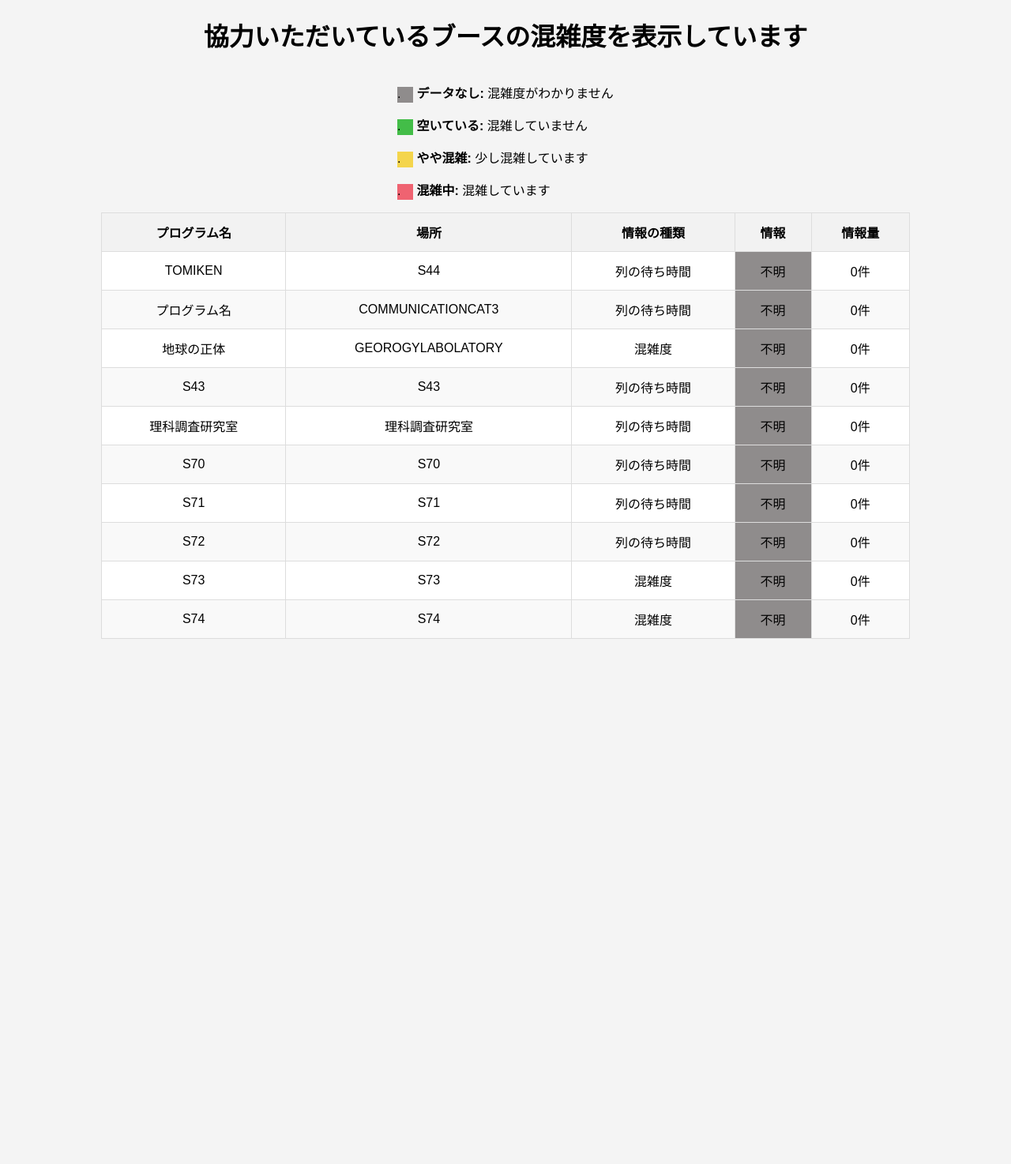
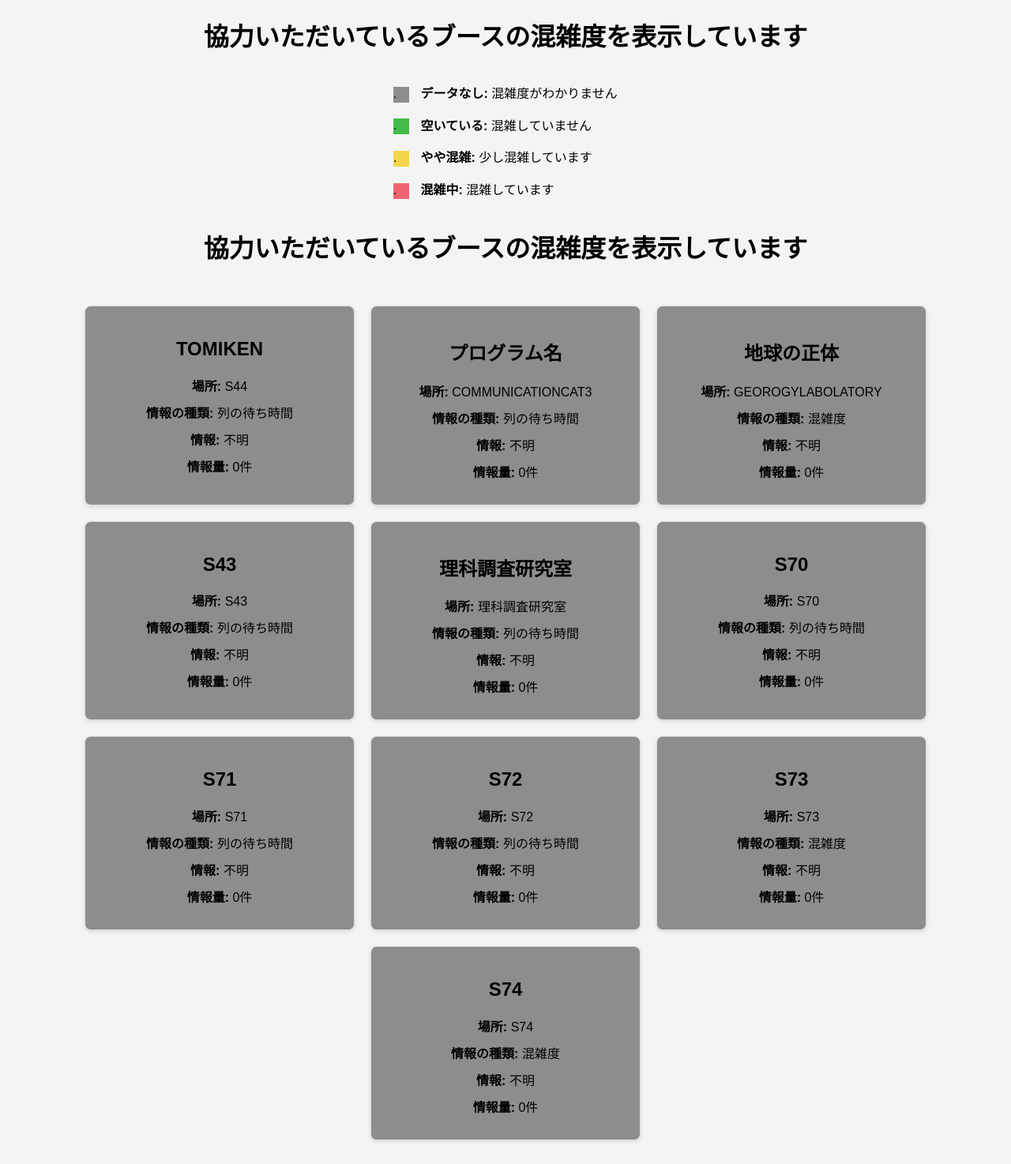
Before and after one commit to katume-eng/csmonitor2, a Django app: page /display/ in a window 1280 px wide. Shown: the whole page at 79% size. Before the commit the page ends 809 px from the top, so only its background shows below. Run offline with Django 5.2, Linux system fonts and the light colour scheme; data that the repository does not hold is empty.

Commit message:
displayのCSSを改変.各CS情報をカード風に

```diff
--- a/monitor/templates/monitor/display.html
+++ b/monitor/templates/monitor/display.html
@@ -5,6 +5,12 @@
     <meta name="viewport" content="width=device-width, initial-scale=1.0">
     <title>Congestion Situation Monitor in YSFH</title>
     <style>
+        :root {
+            --color-none: #8f8c8c;
+            --color-low: #43bd48;
+            --color-medium: #f4d54c;
+            --color-high: #ef6371;
+        }
         body {
             font-family: Arial, sans-serif;
             background-color: #f4f4f4;
@@ -13,6 +19,31 @@
             align-items: center;
             height: 100vh;
             margin: 0;
+        }
+        .card-container {
+            display: flex;
+            flex-wrap: wrap;
+            justify-content: center;
+            width: 100%;
+            padding: 20px;
+        }
+        .card {
+            background-color: #ffffff;
+            border: 1px solid #ddd;
+            border-radius: 8px;
+            margin: 10px;
+            padding: 20px;
+            width: calc(100% - 40px);
+            max-width: 300px;
+            box-shadow: 0 2px 5px rgba(0, 0, 0, 0.1);
+            text-align: center;
+        }
+        .color-box {
+            display: inline-block;
+            width: 20px;
+            height: 20px;
+            margin-right: 10px;
+            vertical-align: middle;
         }
         table {
             border-collapse: collapse;
@@ -31,31 +62,20 @@
         tr:nth-child(even) {
             background-color: #f9f9f9;
         }
-        .color-box {
-            display: inline-block;
-            width: 20px;
-            height: 20px;
-        }
         .none {
-            background-color: #8f8c8c; /* 混雑度がNoneのときの色（グレー） */
+            background-color: var(--color-none); /* 混雑度がNoneのときの色（グレー） */
         }
         .low {
-            background-color: #43bd48; /* 混雑度が低いときの色（ライトグリーン） */
+            background-color: var(--color-low); /* 混雑度が低いときの色（ライトグリーン） */
         }
         .medium {
-            background-color: #f4d54c; /* 混雑度が中程度のときの色（ライトイエロー） */
+            background-color: var(--color-medium); /* 混雑度が中程度のときの色（ライトイエロー） */
         }
         .high {
-            background-color: #ef6371; /* 混雑度が高いときの色（ライトレッド） */
+            background-color: var(--color-high); /* 混雑度が高いときの色（ライトレッド） */
         }
-        @media (max-width: 768px) {
-            table {
-                width: 100%;
-                font-size: 14px;
-            }
-            th, td {
-                padding: 8px;
-            }
+        .info {
+            margin: 10px 0;
         }
     </style>
 </head>
@@ -68,29 +88,10 @@
         <p><span class="color-box high">.</span> <strong>混雑中:</strong> 混雑しています</p>
     </div>
 
-    <table>
-        <thead>
-            <tr>
-                <th>プログラム名</th>
-                <th>場所</th>
-                <th>情報の種類</th>
-                <th>情報</th>
-                <th>情報量</th>
-            </tr>
-        </thead>
-        <tbody>
+    <h1>協力いただいているブースの混雑度を表示しています</h1>
+    <div class="card-container">
         {% for data in model %}
-            <tr>
-                <td>{{ data.0 }}</td>
-                <td>{{ data.1 }}</td>
-                <td>
-                    {% if data.4 >= 1 %}
-                        列の待ち時間
-                    {% else %}
-                        混雑度
-                    {% endif %}
-                </td>
-                <td class="
+        <div class="card
             {% if data.2 is none %}
                 none
             {% elif data.2 <= 3 %}
@@ -101,6 +102,16 @@
                 high
             {% endif %}
         ">
+            <h2>{{ data.0 }}</h2>
+            <p class="info"><strong>場所:</strong> {{ data.1 }}</p>
+            <p class="info"><strong>情報の種類:</strong>
+                {% if data.4 >= 1 %}
+                    列の待ち時間
+                {% else %}
+                    混雑度
+                {% endif %}
+            </p>
+            <p class="info"><strong>情報:</strong>
                 {% if data.4 >= 1 and data.2 is none %}
                     不明
                 {% elif data.4 >= 1 %}
@@ -110,11 +121,15 @@
                 {% else %}
                     {{ data.2 }}
                 {% endif %}
-                </td>
-                <td>{{ data.3 }}件</td>
-            </tr>
+            </p>
+            <p class="info"><strong>情報量:</strong> {{ data.3 }}件</p>
+        </div>
         {% endfor %}
-        </tbody>
-    </table>
+    </div>
+    <script>
+        setInterval(() => {
+            location.reload();
+        }, 5000);
+    </script>
 </body>
 </html>
```
Lines whose indentation alone changed are shown as unchanged.
